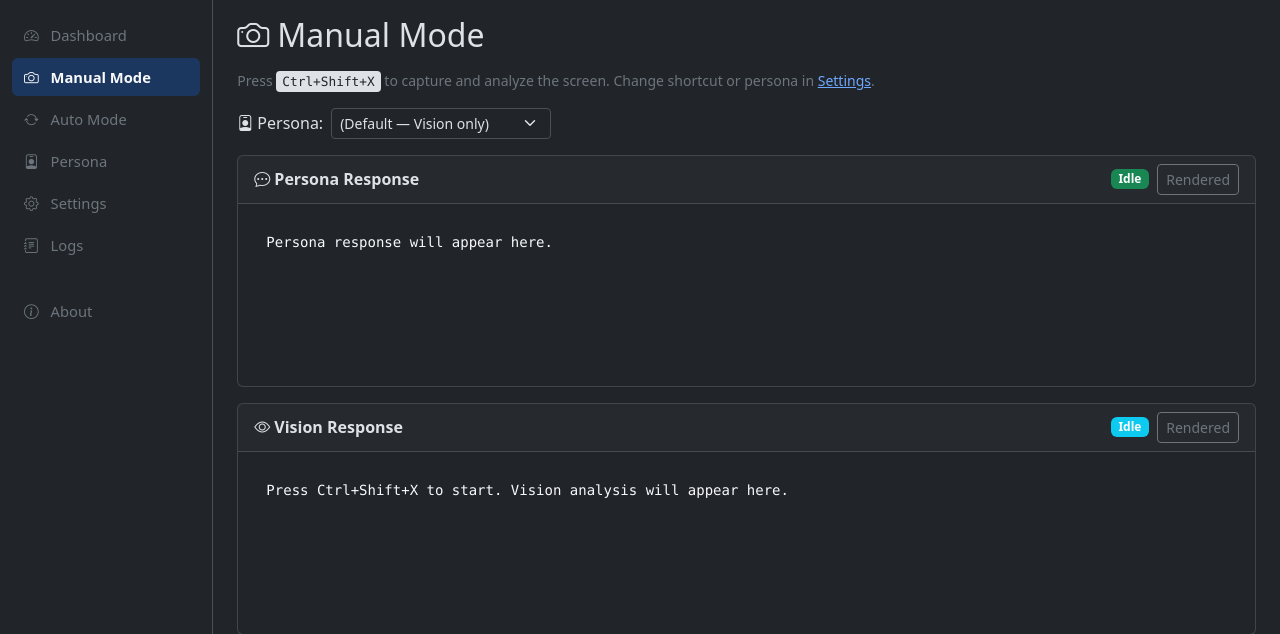
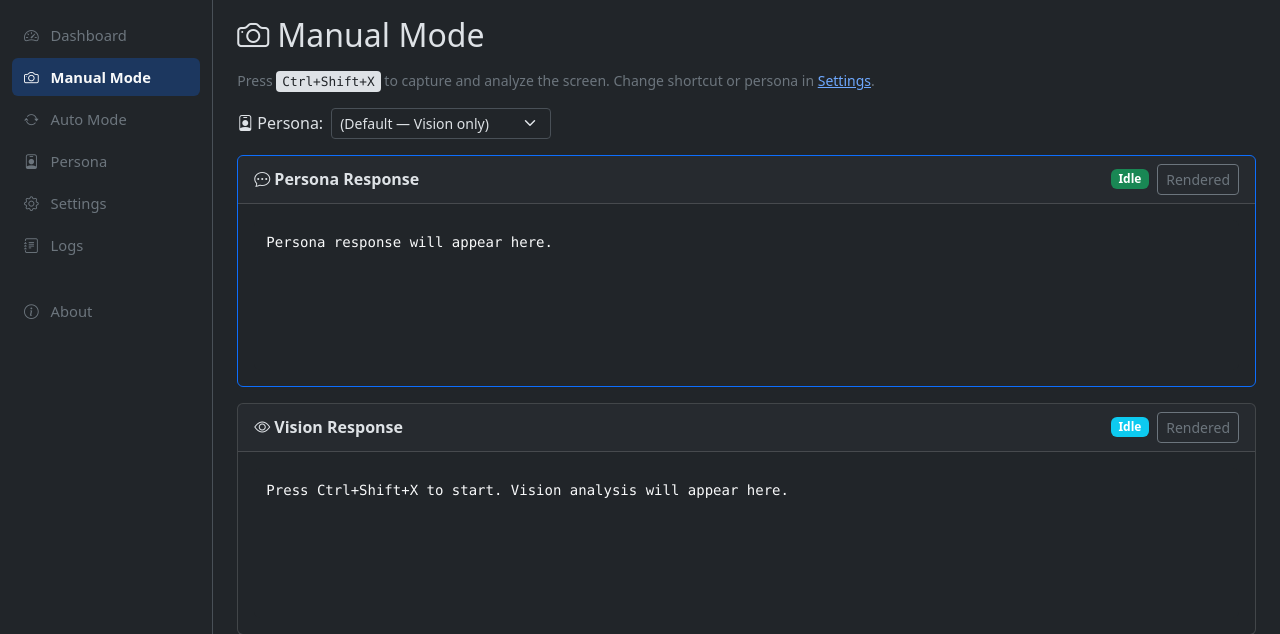
Before and after one commit to FigaroGao/ScreenMate, a Flask app: page /manual in a window 1280 px wide. Shown: the part 63-697 px from the top of the page. Run offline with Flask 3, Linux system fonts and the light colour scheme; data that the repository does not hold is empty; some libraries are stand-ins or nearby versions.

Commit message:
Visual distinction: blue border on Persona Response card

```diff
--- a/templates/manual.html
+++ b/templates/manual.html
@@ -22,7 +22,7 @@
 </div>
 
 <!-- Persona/Chat Response (above Vision) -->
-<div class="card mb-3" id="persona-response-card">
+<div class="card mb-3 border-primary" id="persona-response-card">
     <div class="card-header d-flex justify-content-between align-items-center">
         <span class="fw-semibold"><i class="bi bi-chat-dots me-1"></i>Persona Response</span>
         <div class="d-flex gap-2 align-items-center">
```
